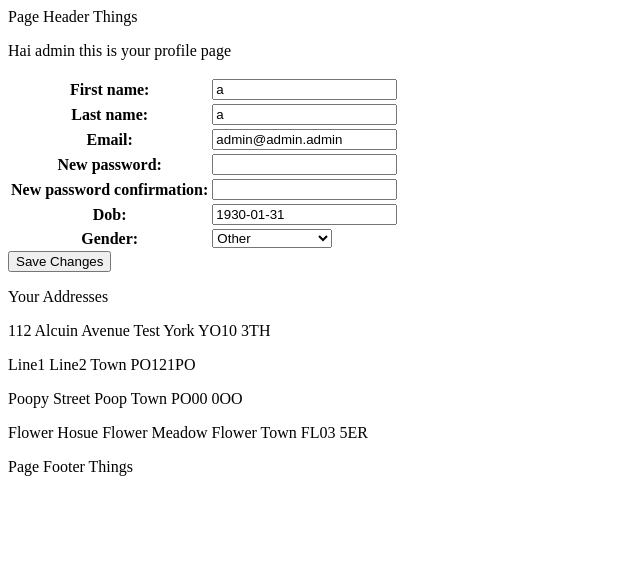
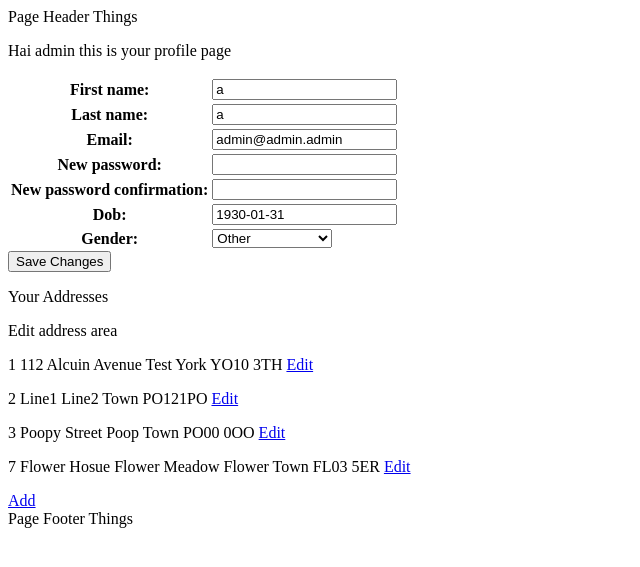
Before and after one commit to Eveliyse/project-go, a Django app: page /users/profile/ in a window 1280 px wide. Shown: the top 567 px of the page, without its empty margins (0-640 px from the left). Run offline with Django 3.2, Linux system fonts and the light colour scheme; a user stored in the database is signed in; data comes from the database, SQL or seed files in the repository; both versions use the stored data as it was after the commit; parts of the project's set-up code (start-up, migrations or seed data) failed here and were passed over; some libraries are stand-ins or nearby versions.

Commit message:
added ability to edit, add and delete a users's addresses

```diff
--- a/project_go/templates/base.html
+++ b/project_go/templates/base.html
@@ -2,6 +2,7 @@
     <head>
         <meta charset="utf-8">
         <title>{% block page-title %}{% endblock %}</title>
+        <script src="https://ajax.googleapis.com/ajax/libs/jquery/2.1.3/jquery.min.js"></script>
     </head>
 
     <body>
@@ -17,4 +18,10 @@
             <div>Page Footer Things</div>
         {% endblock %}
     </body>
+    <script>
+
+        {% block jscript %}
+        {% endblock %}
+
+    </script>
 </html>
--- a/project_go/users/forms.py
+++ b/project_go/users/forms.py
@@ -9,7 +9,7 @@ class MemberAddressForm(forms.ModelForm):
 
     class Meta:
         model = Address
-        exclude = ['resident',]
+        exclude = ['resident', 'active',]
 
 class MemberDetailsForm(forms.ModelForm):
     dob = forms.DateField(widget=SelectDateWidget(years=range(datetime.datetime.now().year-15,datetime.datetime.now().year-100,-1)))
--- a/project_go/users/models.py
+++ b/project_go/users/models.py
@@ -35,7 +35,7 @@ class Address(models.Model):
                                     ),
                                 ])
     country = models.ForeignKey(Country)
-    active = models.BooleanField()
+    active = models.NullBooleanField(blank = True, null = True)
 
     def __str__(self):
         return self.line_1 + ", " + self.line_2 + ", " + self.town + ", " + self.postcode
--- a/project_go/users/templates/users/profile.html
+++ b/project_go/users/templates/users/profile.html
@@ -32,15 +32,31 @@
 
 <div>
 <p>Your Addresses</p>
+
+    <div id="current-address">
+        Edit address area
+    </div>
+
     {% for address in user_addresses %}
     <p>
+        {{ address.id }}
         {{ address.line_1 }}
         {{ address.line_2 }}
         {{ address.town }}
         {{ address.postcode }}
-      </p>
+
+      <a class="edit" href="{% url 'users:editaddress' address.id %}">Edit</a>    </p>
     {% endfor %}
+    <a class="edit" href="{% url 'users:addaddress' %}">Add</a>
 </div>
 
 {% endif %}
 {% endblock %}
+
+{% block jscript %}
+$('.edit').click(function(event) {
+      event.preventDefault();
+
+      $('#current-address').load(this.href);
+   });
+        {% endblock %}
--- a/project_go/users/urls.py
+++ b/project_go/users/urls.py
@@ -5,6 +5,9 @@ urlpatterns = [
     url(r'^$', views.index, name='index'),
     url(r'^profile/$', views.profile, name='userprofile'),
     url(r'^profile/(?P<user_id>\d+)/$', views.profile, name='othersprofile'),
+    url(r'^profile/add-address/$', views.editaddaddress, name='addaddress'),
+    url(r'^profile/edit-address/(?P<address_id>\d+)/$', views.editaddaddress, name='editaddress'),
+    url(r'^profile/delete-address/(?P<address_id>\d+)/$', views.deleteaddress, name='deleteaddress'),
     url(r'^login/$', views.login, name = 'login'),
     url(r'^logout/$', views.logout, name = 'logout'),
     url(r'^register/$', views.register, name = 'register'),
--- a/project_go/users/views.py
+++ b/project_go/users/views.py
@@ -1,5 +1,6 @@
 from django.shortcuts import get_object_or_404, render, render_to_response, redirect
 from django.template import RequestContext
+from django.http import HttpResponse
 from django.contrib.auth import login as django_login, authenticate, logout as django_logout
 from django.contrib.auth.decorators import login_required
 from django.contrib.auth.forms import AuthenticationForm, UserCreationForm, SetPasswordForm
@@ -54,7 +55,7 @@ def profile(request, user_id=None):
         password_edit_form = SetPasswordForm(user = user, prefix="password")
         member_edit_form = MemberDetailsForm(instance = member, prefix="member")
 
-        a = Address.objects.filter(resident = request.user)
+        a = Address.objects.filter(resident = request.user, active = True)
 
         return render_to_response('users/profile.html', {
             'form': user_edit_form,
@@ -68,6 +69,47 @@ def profile(request, user_id=None):
             'form': user_edit_form,
             'userobj' : user
             }, context_instance=RequestContext(request))
+
+@login_required
+def editaddaddress(request, address_id=None):
+    #user_address_form = MemberAddressForm()
+    if address_id:
+        address = get_object_or_404(Address, id = address_id, active = True)
+        if address.resident == request.user:
+            if request.method == "POST":
+                user_address_form = MemberAddressForm(data=request.POST, instance=address)
+                if user_address_form.is_valid():
+                    user_address_form.save()
+        user_address_form = MemberAddressForm(instance=address)
+        return render_to_response('users/edit-address.html', {
+            'form': user_address_form,
+            'user_address' : address
+            }, context_instance=RequestContext(request))
+    else:
+        if request.method == "POST":
+            user_address_form = MemberAddressForm(data=request.POST)
+            if user_address_form.is_valid():
+                a = user_address_form.save(commit = False)
+                a.resident = request.user
+                a.active = True
+                a.save()
+            else:
+                return  HttpResponse("Boooom")
+    user_address_form = MemberAddressForm()
+    return render_to_response('users/edit-address.html', {
+            'form': user_address_form,
+            }, context_instance=RequestContext(request))
+    #return redirect('profile')
+
+@login_required
+def deleteaddress(request, address_id=None):
+    address = get_object_or_404(Address, id = address_id, active = True)
+
+    if request.method == "POST":
+        if address.resident == request.user:
+            address.active = False
+            address.save()
+    return redirect('/users/profile/')
 
 def login(request):
     """ If the user is already logged in then redirect somewhere else
@@ -89,12 +131,12 @@ def login(request):
             }, context_instance=RequestContext(request))
     else:
         #TODO redirect somewhere more sensible
-        return HttpResponseRedirect('/users/')
+        return redirect('/users/')
 
-#@login_required
+@login_required
 def logout(request):
     django_logout(request)
-    return HttpResponseRedirect('/users/')
+    return redirect('/users/')
 
 def register(request):
     """ If POST then process forms and create relevant database entries
@@ -105,19 +147,21 @@ def register(request):
         user_details_form = MemberDetailsForm(data=request.POST, prefix="userdetails")
         user_address_form = MemberAddressForm(data=request.POST, prefix="address")
         if user_create_form.is_valid() and user_details_form.is_valid() and user_address_form.is_valid():
-            user_details_form = user_details_form.cleaned_data
-            user_address_form = user_address_form.cleaned_data
             user = user_create_form.save()
             u = User.objects.get(username=user.username)
             u.is_staff = False
             u.save()
-            d = Member(user = u, dob = user_details_form['dob'])
+            d = user_details_form.save(commit = False)
+            d.user = user
             d.save()
             a = user_address_form.save(commit = False)
-            a.resident = d
+            a.resident = user
+            a.active = True
             a.save()
             #TODO redirect somewhere more sensible
             return redirect('/users')
+        else:
+            return  HttpResponse("Boooom")
     elif not request.user.is_authenticated():
         user_create_form = UserCreateForm(prefix="user")
         user_details_form = MemberDetailsForm(prefix="userdetails")
@@ -127,3 +171,4 @@ def register(request):
             'form2': user_details_form,
             'form3': user_address_form,
             }, context_instance=RequestContext(request))
+    return redirect('/users')
```
Also changed, not shown: project_go/users/templates/users/edit-address.html (added, +27 -0 lines), project_go/db.sqlite3, project_go/users/migrations/0011_auto_20150813_1436.py (added), 5 other files.
